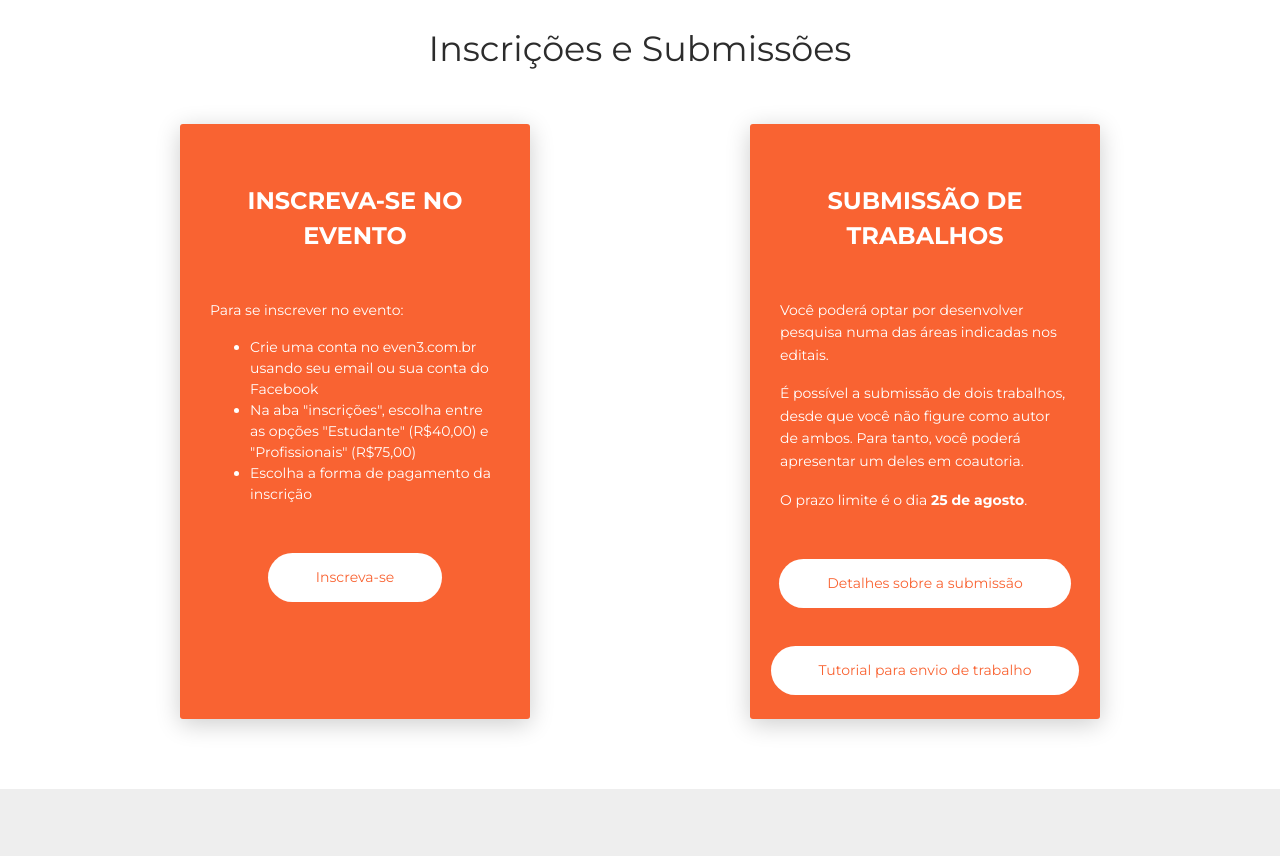
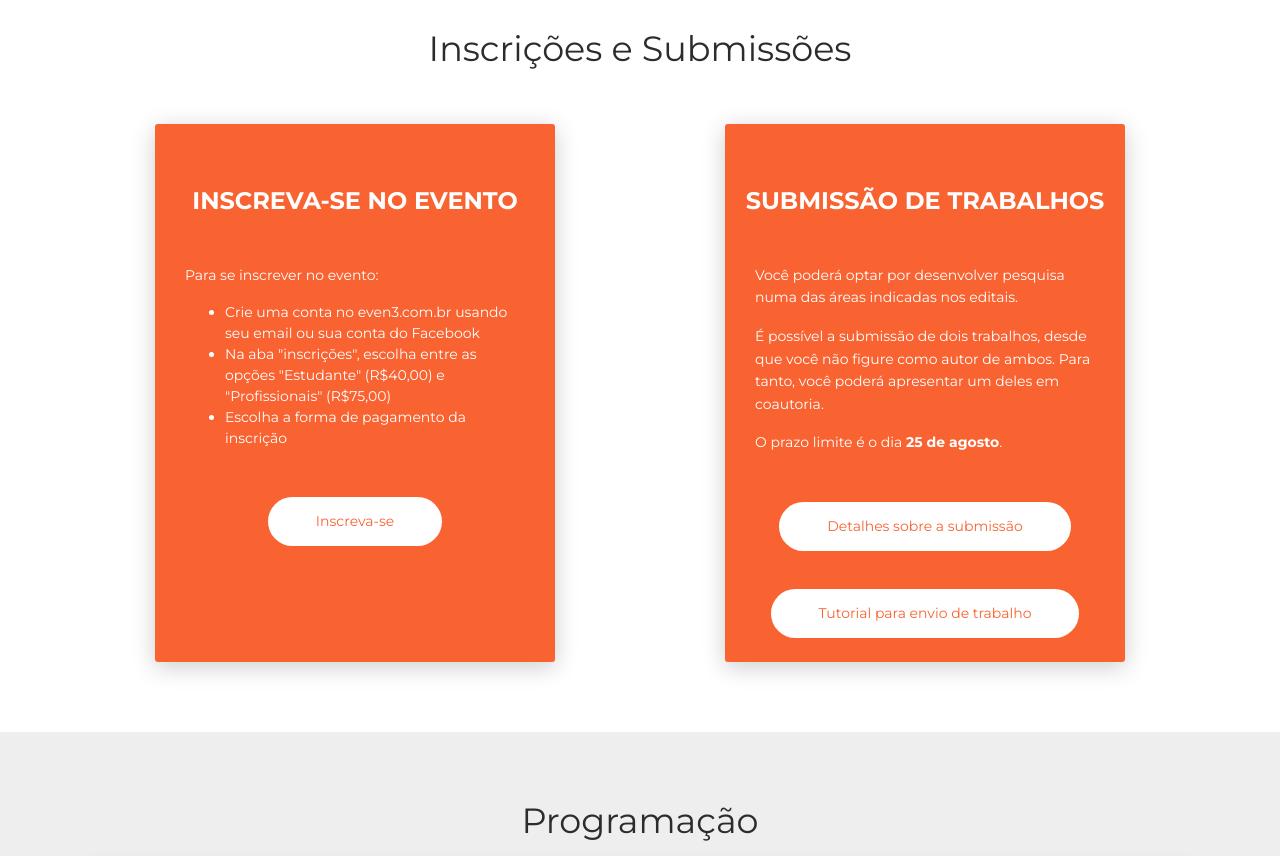
Before and after one commit to cadidh/cadidh.github.io, a website: page index.html in a window 1280 px wide. Shown: the part 2200-3056 px from the top of the page. Drawn offline with Linux system fonts and the light colour scheme.

Commit message:
Ajuste na largura dos blocos de inscrição e submissão

```diff
--- a/assets/css/custom.css
+++ b/assets/css/custom.css
@@ -80,3 +80,7 @@ div.container h2 {
 .progdata h6 {
     margin: auto;
 }
+
+.card-signup {
+    max-width: 400px;
+}
```
